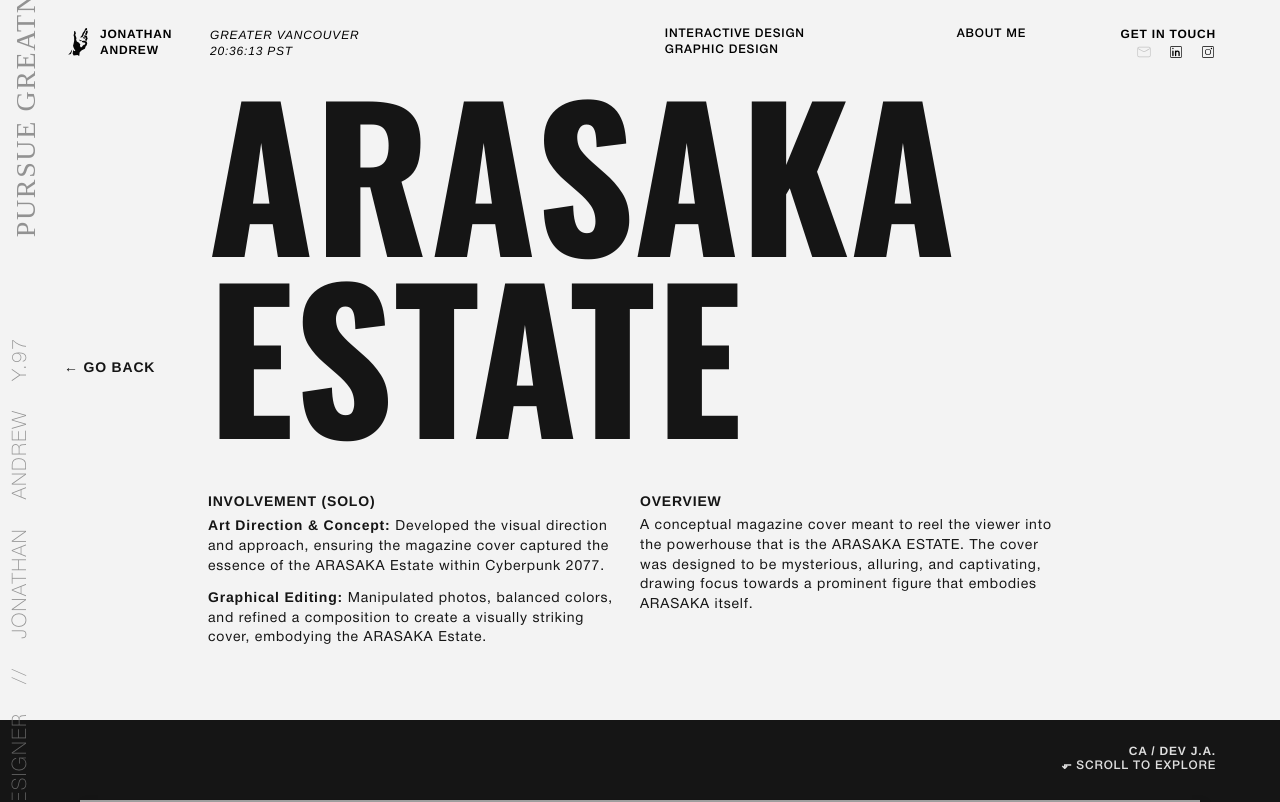
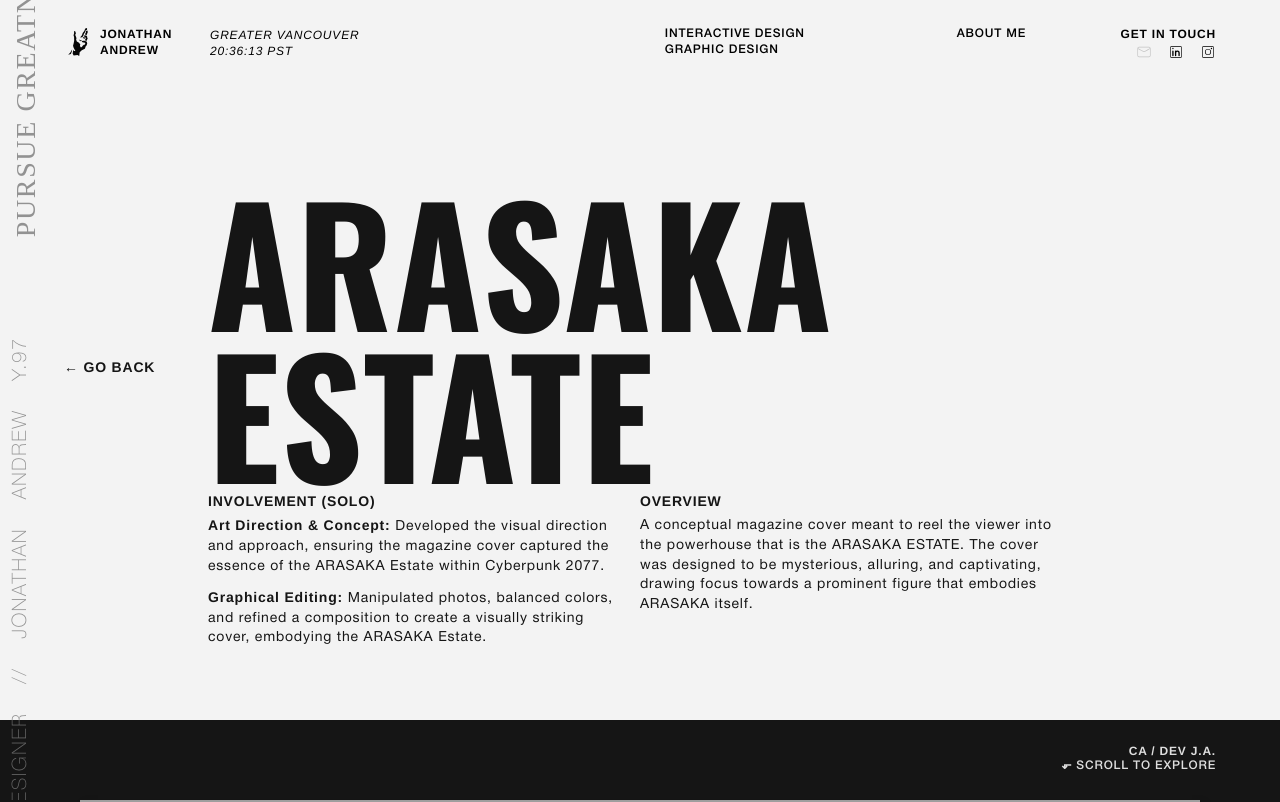
Before and after one commit to jasantiaguel/my-portfolio, a Next.js app: page /projects/arasaka in a window 1280 px wide. Shown: the top 802 px of the page. Built offline with nearby package versions, Linux system fonts and the light colour scheme; grey boxes are pictures that could not be loaded; a web font is replaced by a local one.

Commit message:
project title spacing and sizing adjustments

```diff
--- a/src/app/projects/aether/page.js
+++ b/src/app/projects/aether/page.js
@@ -112,20 +112,20 @@ export default function AetherPage() {
             ← Go Back
           </button>
         </div>
+          <h1
+            className={classNames(
+              "col-start-2 col-span-6",
+              styles.projectTitle
+            )}
+          >
+            Aether
+          </h1>
         <div
           className={classNames(
             "col-start-2 col-span-6 grid grid-cols-6",
             styles.titleDescContainer
           )}
         >
-          <h1
-            className={classNames(
-              "col-start-1 col-span-6",
-              styles.projectTitle
-            )}
-          >
-            Aether
-          </h1>
           <div className="col-start-1 col-span-3 pr-4">
             <h4 className={styles.descriptionHeader}>Involvement (Team)</h4>
             <div className="flex flex-col">
--- a/src/app/projects/arasaka/page.js
+++ b/src/app/projects/arasaka/page.js
@@ -104,20 +104,20 @@ export default function ArasakaPage() {
             ← Go Back
           </button>
         </div>
+          <h1
+            className={classNames(
+              "col-start-2 col-span-6",
+              styles.projectTitle
+            )}
+          >
+            Arasaka<br/>Estate
+          </h1>
         <div
           className={classNames(
             "col-start-2 col-span-6 grid grid-cols-6",
             styles.titleDescContainer
           )}
         >
-          <h1
-            className={classNames(
-              "col-start-1 col-span-6",
-              styles.projectTitle
-            )}
-          >
-            Arasaka<br/>Estate
-          </h1>
 
           <div className="col-start-1 col-span-3 pr-4">
             <h4 className={styles.descriptionHeader}>Involvement (Solo)</h4>
--- a/src/app/projects/arasaka/styles.module.css
+++ b/src/app/projects/arasaka/styles.module.css
@@ -36,7 +36,7 @@
 
 .projectTitle {
   font-family: "Oswald";
-  font-size: 12rem;
+  font-size: 10rem;
   font-weight: 800;
   line-height: 0.95;
   user-select: none;
--- a/src/app/projects/reckless/page.js
+++ b/src/app/projects/reckless/page.js
@@ -104,20 +104,20 @@ export default function ArasakaPage() {
             ← Go back
           </button>
         </div>
+          <h1
+            className={classNames(
+              "col-start-2 col-span-6",
+              styles.projectTitle
+            )}
+          >
+            Reckless
+          </h1>
         <div
           className={classNames(
             "col-start-2 col-span-6 grid grid-cols-6",
             styles.titleDescContainer
           )}
         >
-          <h1
-            className={classNames(
-              "col-start-1 col-span-6",
-              styles.projectTitle
-            )}
-          >
-            Reckless
-          </h1>
           <div className="col-start-1 col-span-3 pr-4">
             <h4 className={styles.descriptionHeader}>Involvement (Solo)</h4>
             <div className="flex flex-col">
```
